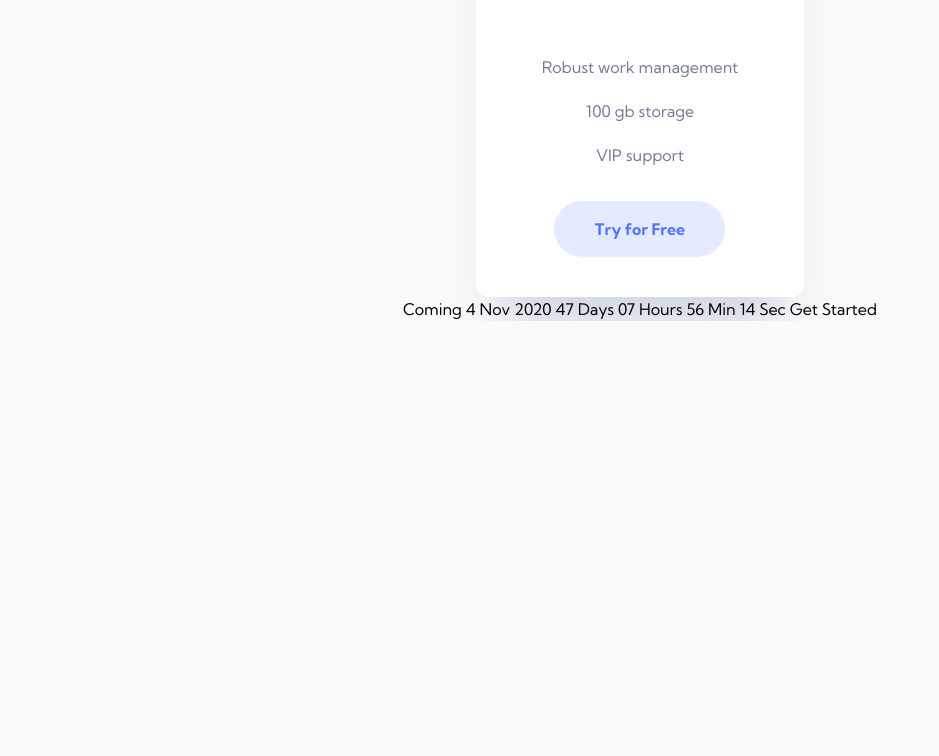
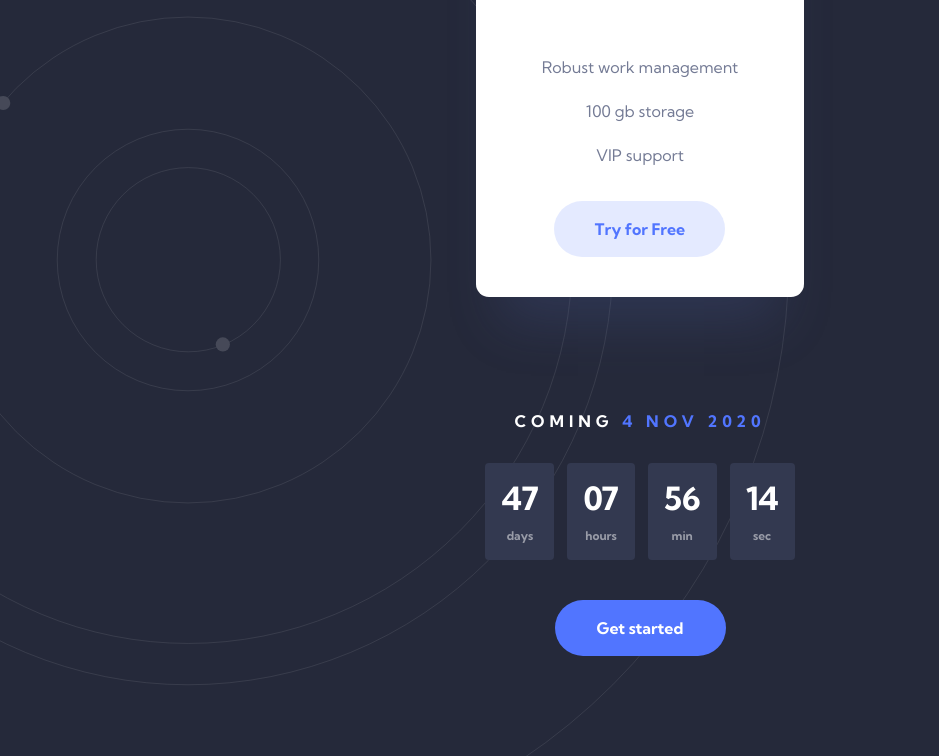
Before and after one commit to stephjoseph/officelite-coming-soon-site, a website: page src/index.html in a window 1280 px wide. Shown: the part 2181-2937 px from the top of the page, without its empty margins (0-939 px from the left). Before the commit the page ends 2502 px from the top, so only its background shows below. Drawn offline with Linux system fonts and the light colour scheme.

Commit message:
Update index.html

```diff
--- a/src/index.html
+++ b/src/index.html
@@ -65,7 +65,7 @@
         >
       </div>
     </header>
-    <main class="mx-auto flex w-[20.5rem] flex-col items-center gap-8">
+    <main class="z-10 mx-auto flex w-[20.5rem] flex-col items-center gap-8">
       <div
         class="flex w-full flex-col items-center gap-14 rounded-[13px] bg-white px-[1.875rem] py-10 text-center shadow-[0_50px_50px_-25px_rgba(75,92,154,0.2472)]"
       >
@@ -211,11 +211,90 @@
         </div>
       </div>
     </main>
-
-    <!-- If you're choosing to make this date dynamic, set it to 30 days in the future from the moment the visitor views the page -->
-    Coming 4 Nov 2020
-
+    <footer
+      class="relative -mt-[49.625rem] flex w-full flex-col items-center gap-10 overflow-hidden bg-[#25293A] px-[1.438rem] pt-[55.875rem] pb-[6.25rem]"
+    >
+      <div
+        class="absolute left-[-25.813rem] top-[9.75rem] h-[75.125rem] w-[75.125rem]"
+      >
+        <img
+          class="h-[75.125rem] w-[75.125rem]"
+          src="../assets/home/bg-pattern-footer.svg"
+          alt=""
+        />
+      </div>
+      <div class="z-10 flex flex-col items-center gap-[1.125rem]">
+        <p
+          class="text-base font-bold uppercase leading-[3rem] tracking-[5px] text-white"
+        >
+          Coming <span class="text-[#5175FF]">4 Nov 2020</span>
+        </p>
+        <div class="flex items-center gap-[0.813rem]">
+          <div
+            class="flex flex-col items-center gap-[-0.375rem] rounded-[4px] bg-[#333950] px-4 pt-[0.688rem] pb-[0.625rem]"
+          >
+            <p
+              class="text-[2rem] font-bold leading-[3rem] tracking-normal text-white"
+            >
+              47
+            </p>
+            <p
+              class="text-[0.75rem] font-bold leading-[1.75rem] tracking-normal text-white/50"
+            >
+              days
+            </p>
+          </div>
+          <div
+            class="flex flex-col items-center gap-[-0.375rem] rounded-[4px] bg-[#333950] px-4 pt-[0.688rem] pb-[0.625rem]"
+          >
+            <p
+              class="text-[2rem] font-bold leading-[3rem] tracking-normal text-white"
+            >
+              07
+            </p>
+            <p
+              class="text-[0.75rem] font-bold leading-[1.75rem] tracking-normal text-white/50"
+            >
+              hours
+            </p>
+          </div>
+          <div
+            class="flex flex-col items-center gap-[-0.375rem] rounded-[4px] bg-[#333950] px-4 pt-[0.688rem] pb-[0.625rem]"
+          >
+            <p
+              class="text-[2rem] font-bold leading-[3rem] tracking-normal text-white"
+            >
+              56
+            </p>
+            <p
+              class="text-[0.75rem] font-bold leading-[1.75rem] tracking-normal text-white/50"
+            >
+              min
+            </p>
+          </div>
+          <div
+            class="flex flex-col items-center gap-[-0.375rem] rounded-[4px] bg-[#333950] px-4 pt-[0.688rem] pb-[0.625rem]"
+          >
+            <p
+              class="text-[2rem] font-bold leading-[3rem] tracking-normal text-white"
+            >
+              14
+            </p>
+            <p
+              class="text-[0.75rem] font-bold leading-[1.75rem] tracking-normal text-white/50"
+            >
+              sec
+            </p>
+          </div>
+        </div>
+      </div>
+      <a
+        class="z-10 flex h-14 w-[10.688rem] items-center justify-center rounded-[28px] bg-[#5175FF] text-base font-bold leading-[1.625rem] tracking-normal text-white"
+        href=""
+        >Get started</a
+      >
+    </footer>
+    <!-- 30 days -->
     <!-- If you're choosing to make this timer dynamic, have it countdown from the date you set above -->
-    47 Days 07 Hours 56 Min 14 Sec Get Started
   </body>
 </html>
```
